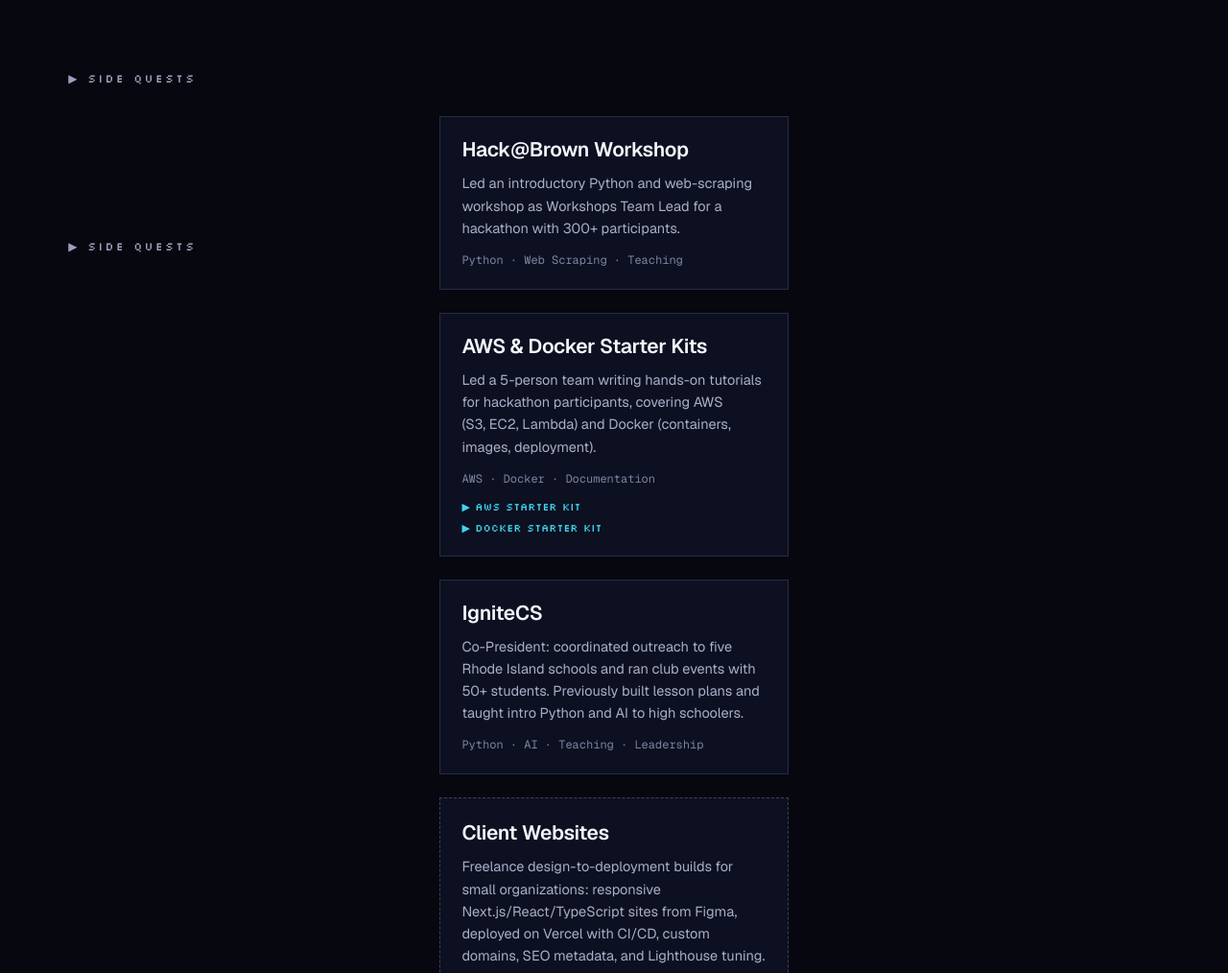
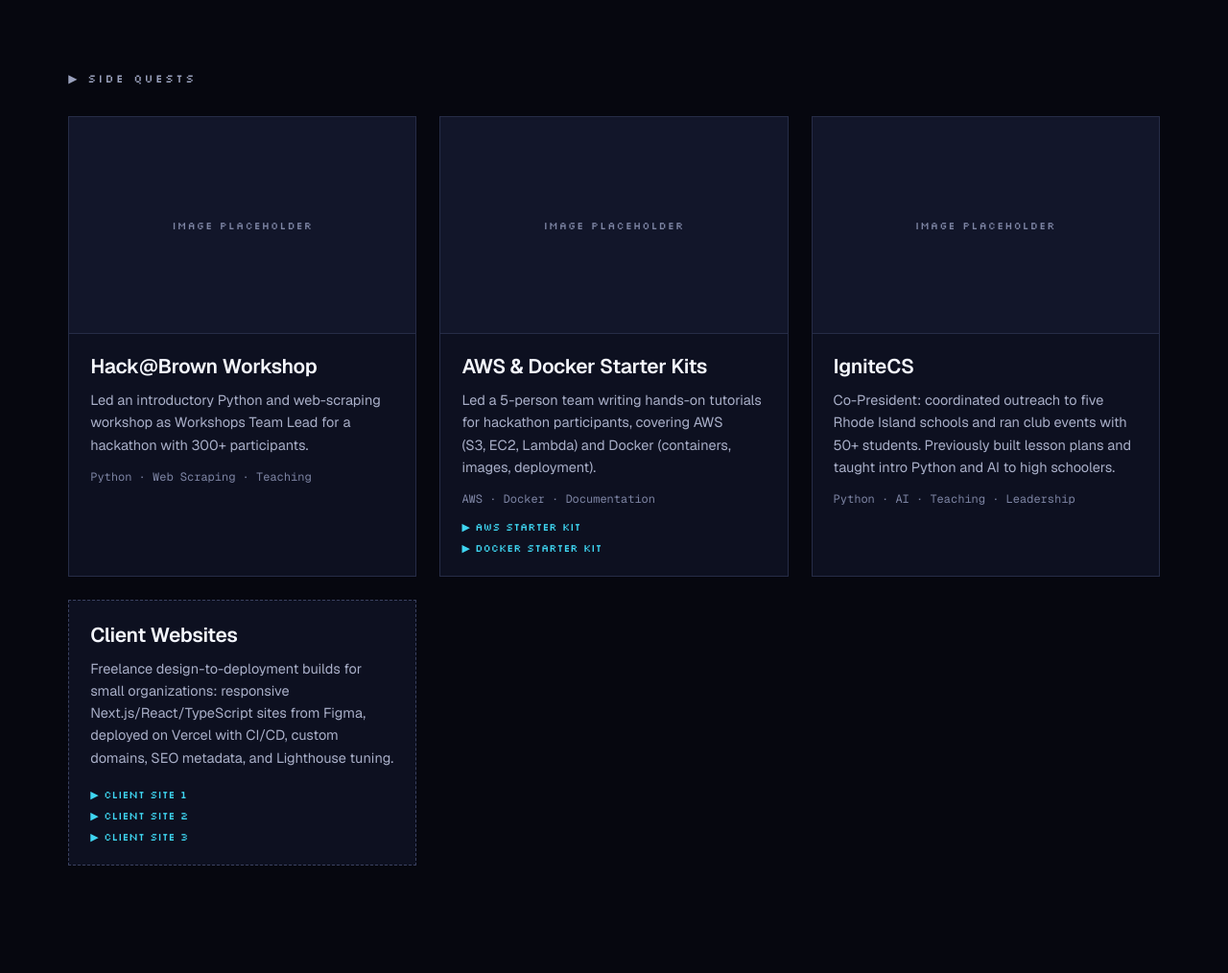
Before and after one commit to carlos-freire2/carlos-freire2.github.io, a plain HTML site: page index.html in a window 1280 px wide. Shown: the part 2220-3234 px from the top of the page at 96% size. Drawn offline with nearby package versions, Linux system fonts and the light colour scheme.

Commit message:
feat: quest fix

```diff
--- a/index.html
+++ b/index.html
@@ -49,6 +49,8 @@ a.frame:hover{background:var(--saber,#3fd6f2)}
 .quest h4{margin:0 0 10px;font-weight:600;font-size:21px;letter-spacing:-0.015em;color:#f4f6fc}
 .quest p{margin:0 0 14px;font-size:14.5px;line-height:1.6;color:#a9afc8;text-wrap:pretty}
 .quest .stack{font-family:'Geist Mono',monospace;font-size:12px;color:#7d84a3}
+.quests{display:grid;grid-template-columns:repeat(auto-fill,minmax(min(100%,300px),1fr));gap:24px;align-items:stretch}
+.quest .ph{display:flex;align-items:center;justify-content:center;width:100%;aspect-ratio:16/10;background:#12162a;border-bottom:1px solid #262c47;font-family:'Silkscreen',monospace;font-size:11px;letter-spacing:0.1em;color:#7d84a3}
 
 .eyebrow{font-family:'Silkscreen',monospace;font-size:12px;letter-spacing:0.2em;color:var(--saber,#3fd6f2);margin-bottom:12px}
 .h2{margin:0 0 40px;font-weight:600;font-size:clamp(36px,5vw,60px);line-height:1;letter-spacing:-0.03em;color:#f4f6fc}
@@ -131,7 +133,7 @@ a.frame:hover{background:var(--saber,#3fd6f2)}
       <h1 style="margin:0; font-family:'Pixelify Sans',sans-serif; font-weight:700; font-size:clamp(56px,11vw,168px); line-height:1; letter-spacing:0.01em; color:#ffffff; text-shadow:0 3px 0 var(--saber,#3fd6f2), 0 -3px 0 var(--saber,#3fd6f2), 3px 0 0 var(--saber,#3fd6f2), -3px 0 0 var(--saber,#3fd6f2), 3px 3px 0 var(--saber,#3fd6f2), -3px -3px 0 var(--saber,#3fd6f2), 3px -3px 0 var(--saber,#3fd6f2), -3px 3px 0 var(--saber,#3fd6f2);">Carlos Freire</h1>
     </div>
     <p style="margin:28px 0 0;font-family:'Geist Mono',monospace;font-size:clamp(12px,2vw,16px);color:#8ae8f9;">BACKEND · FULL-STACK · MACHINE LEARNING</p>
-</div>
+  </div>
 
   <div style="position:relative; z-index:2; display:flex; flex-wrap:wrap; justify-content:center; align-items:center; gap:32px 48px; padding:0 clamp(20px,4vw,56px) 72px; max-width:1240px; width:100%; margin:0 auto;">
     <div class="px6" style="padding:2px; background:#3a4160; flex-shrink:0;">
@@ -187,13 +189,11 @@ a.frame:hover{background:var(--saber,#3fd6f2)}
     </article>
   </div>
 
-    <div style="margin:128px 0 32px; font-family:'Silkscreen',monospace; font-size:12px; letter-spacing:0.2em; color:#9aa1bd;">▶ SIDE QUESTS</div>
-  <div style="display:grid; grid-template-columns:repeat(auto-fill,minmax(min(100%,280px),1fr)); gap:24px;">
-
-      <div style="margin:128px 0 32px; font-family:'Silkscreen',monospace; font-size:12px; letter-spacing:0.2em; color:#9aa1bd;">▶ SIDE QUESTS</div>
-  <div style="display:grid; grid-template-columns:repeat(auto-fill,minmax(min(100%,280px),1fr)); gap:24px;">
+  <div style="margin:128px 0 32px; font-family:'Silkscreen',monospace; font-size:12px; letter-spacing:0.2em; color:#9aa1bd;">▶ SIDE QUESTS</div>
+  <div class="quests">
 
     <div class="quest">
+      <div class="ph">IMAGE PLACEHOLDER</div>
       <div class="body">
         <h4>Hack@Brown Workshop</h4>
         <p>Led an introductory Python and web-scraping workshop as Workshops Team Lead for a hackathon with 300+ participants.</p>
@@ -202,6 +202,7 @@ a.frame:hover{background:var(--saber,#3fd6f2)}
     </div>
 
     <div class="quest">
+      <div class="ph">IMAGE PLACEHOLDER</div>
       <div class="body">
         <h4>AWS &amp; Docker Starter Kits</h4>
         <p>Led a 5-person team writing hands-on tutorials for hackathon participants, covering AWS (S3, EC2, Lambda) and Docker (containers, images, deployment).</p>
@@ -214,6 +215,7 @@ a.frame:hover{background:var(--saber,#3fd6f2)}
     </div>
 
     <div class="quest">
+      <div class="ph">IMAGE PLACEHOLDER</div>
       <div class="body">
         <h4>IgniteCS</h4>
         <p>Co-President: coordinated outreach to five Rhode Island schools and ran club events with 50+ students. Previously built lesson plans and taught intro Python and AI to high schoolers.</p>
@@ -234,10 +236,7 @@ a.frame:hover{background:var(--saber,#3fd6f2)}
     </div>
 
   </div>
-
-  </div>
 </section>
-
 
 <section id="log" style="max-width:1240px; margin:0 auto; padding:96px clamp(20px,4vw,56px) 64px;">
   <div class="eyebrow">02 / EXPERIENCE</div><h2 class="h2">Where I've worked</h2>
@@ -343,7 +342,8 @@ a.frame:hover{background:var(--saber,#3fd6f2)}
     '..mmmmdd..',
     '...dddd...',
   ], { m: '#d8dbe8', d: '#9a9fb6' });
-// ---- intro + ambient animation ----
+
+  // ---- intro + ambient animation ----
   $('name').animate(
     [{ clipPath: 'inset(-20% 100% -20% 0)' }, { clipPath: 'inset(-20% 0% -20% 0)' }],
     { duration: reduced ? 0 : 650, delay: reduced ? 0 : 500, easing: 'steps(18, end)', fill: 'forwards' });
@@ -480,8 +480,6 @@ a.frame:hover{background:var(--saber,#3fd6f2)}
   })();
 
   // ---- split-flap boards ----
-  // flapBoard(el, opts) turns el into a flip board; returns { set(text, {instant}) }.
-  // The real text sits in a visually hidden span; the tiles are hidden from screen readers.
   const FLAP_CHARS = ' ABCDEFGHIJKLMNOPQRSTUVWXYZ0123456789.,:/-+$%→&!?';
   const flapBoard = (el, opts = {}) => {
     const { length = 0, step = 90, maxSteps = 8, stagger = 45, chars = FLAP_CHARS } = opts;
@@ -520,7 +518,6 @@ a.frame:hover{background:var(--saber,#3fd6f2)}
       while (tile.path.length) await flip(tile, tile.path.shift());
       tile.busy = false;
     };
-    // walk forward around the character drum like a real board; long walks keep only the last few flips
     const plan = (from, to) => {
       const i = chars.indexOf(from), j = chars.indexOf(to);
       if (i < 0 || j < 0) return [to];
@@ -545,7 +542,8 @@ a.frame:hover{background:var(--saber,#3fd6f2)}
     };
     return { set };
   };
-// project stats: flip into place once, when scrolled into view
+
+  // project stats: flip into place once, when scrolled into view
   const statIO = new IntersectionObserver(entries => entries.forEach(e => {
     if (!e.isIntersecting) return;
     statIO.unobserve(e.target);
```
